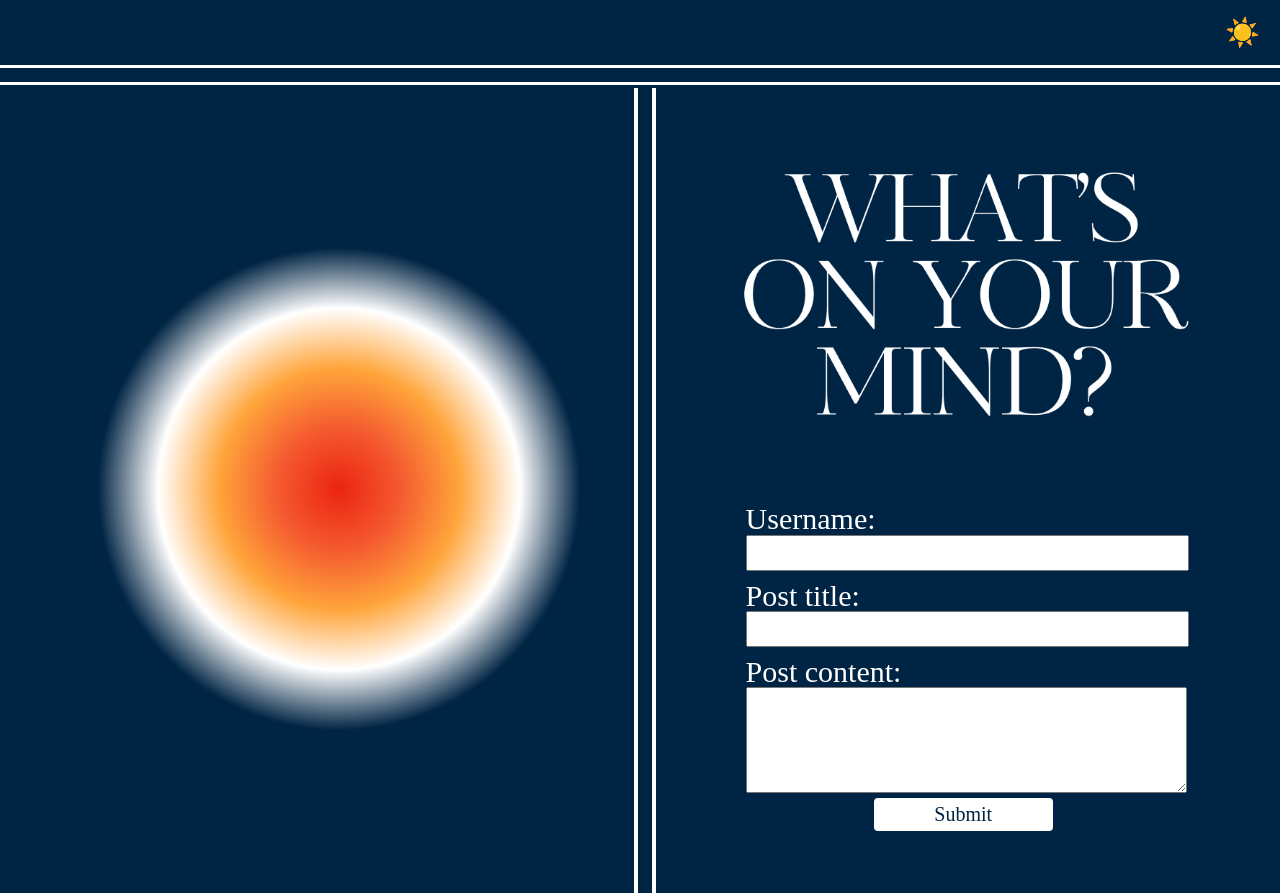
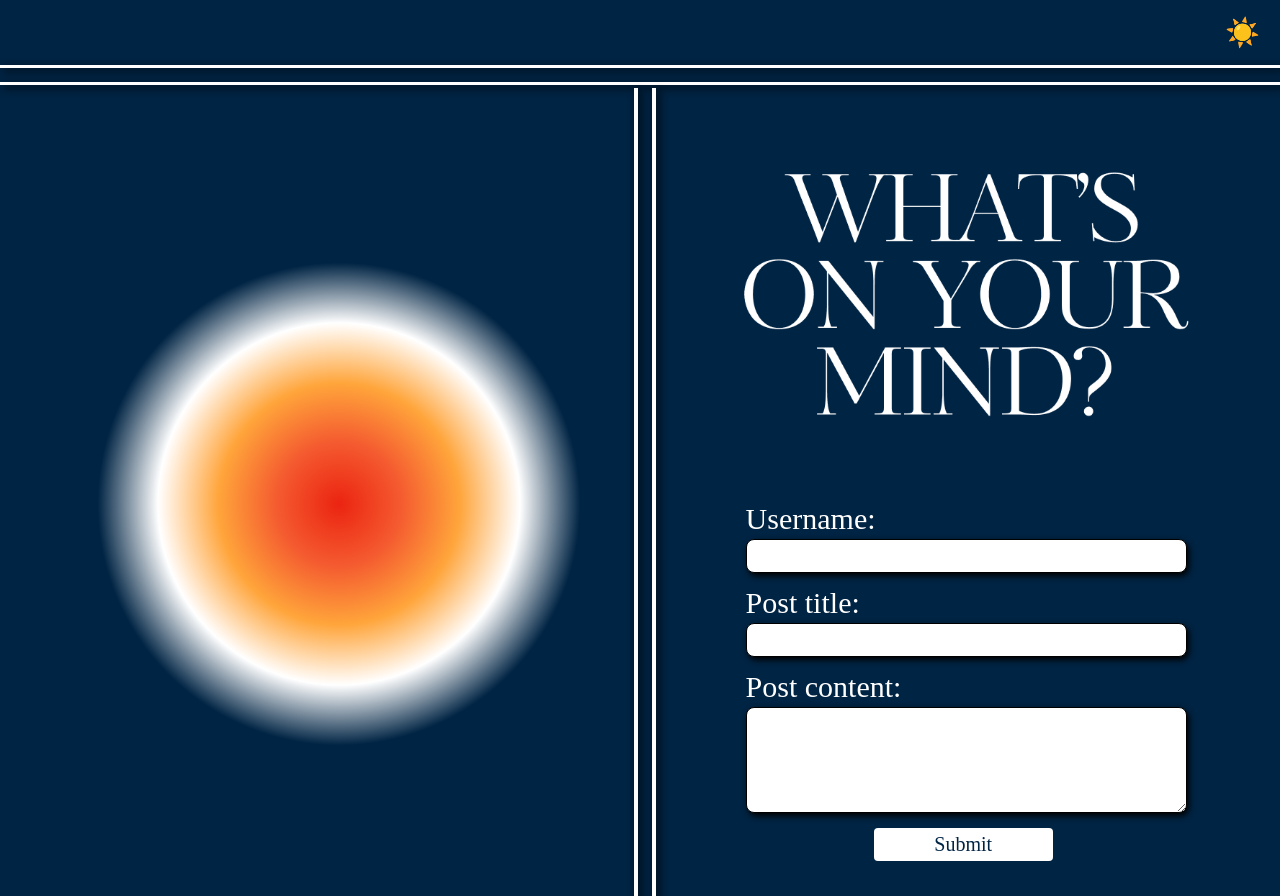
Before and after one commit to gcbel/cu-blog, a plain HTML site: page index.html in a window 1280 px wide. Shown: the top 896 px of the page. Drawn offline with Linux system fonts and the light colour scheme.

Commit message:
add drop shadows

```diff
--- a/assets/css/form.css
+++ b/assets/css/form.css
@@ -11,7 +11,15 @@
     height: 30px;
     width: 76vw; /* Change width of text boxes */
     min-width: 140px;
-    margin: 0px 0px 10px 0px;
+    margin: 5px 0px 15px 0px;
+    border: 1.5px solid var(--secondary-light);
+    border-radius: 8px;
+    filter: drop-shadow(gray 1px 1px 1px);
+}
+
+.dark .text .text-boxes input {
+    border: 1.5px solid black;
+    filter: drop-shadow(black 2px 3px 3px);
 }
 
 .text .text-boxes textarea#post-content {
@@ -19,6 +27,15 @@
     height: 100px; /* Change height of content box */
     width: 76vw;
     min-width: 140px;
+    margin: 5px 0px 10px 0px;
+    border: 1.5px solid var(--secondary-light);
+    border-radius: 8px;
+    filter: drop-shadow(gray 1.5px 1.5px 2px);
+}
+
+.dark .text .text-boxes textarea#post-content {
+    border: 1.5px solid black;
+    filter: drop-shadow(black 2px 3px 3px);
 }
 
 /*** SUBHEADINGS ***/
--- a/assets/css/styles.css
+++ b/assets/css/styles.css
@@ -77,10 +77,12 @@ header {
 hr {
     background-color: var(--secondary-light);
     border: 0px;
+    filter: drop-shadow(gray 1px 1px 2px);
 }
 
 .dark hr {
     background-color: var(--secondary-dark);
+    filter: drop-shadow(black 3px 3px 4px);
 }
 
 hr#hl1, hr#hl3 {
--- a/assets/js/form.js
+++ b/assets/js/form.js
@@ -1,4 +1,4 @@
-/* Global variables */
+/* VARIABLES */
 const submit = document.querySelector('.submit');
 const nameRequired = document.querySelector("#name-required");
 const titleRequired = document.querySelector("#title-required");
@@ -7,6 +7,43 @@ const hl2 = document.querySelector('#hl2');
 const hl3 = document.querySelector('#hl3');
 const vl = document.querySelector('.vl');
 
+/* FUNCTIONS */
+/* Check to ensure all input areas have content */
+function checkCompleted (name, postTitle, postContent) {
+    let formCompleted = true;
+    if (name.length === 0) {
+        nameRequired.style.display = 'inline';
+        formCompleted = false;
+    } else {
+        nameRequired.style.display = 'none';
+    }
+
+    if (postTitle.length === 0) {
+        titleRequired.style.display = 'inline';
+        formCompleted = false;
+    } else {
+        titleRequired.style.display = 'none';
+    }
+
+    if (postContent.length === 0) {
+        postRequired.style.display = 'inline';
+        formCompleted = false;
+    } else {
+        postRequired.style.display = 'none';
+    }
+    return formCompleted;
+}
+
+/* Get correct vertical line height and full background */
+function adjustVerticalLineHeight() {
+    // Get height between horizontal lines to make length of vertical lines
+    const hl2Height = hl2.getBoundingClientRect().bottom;
+    const hl3Height = hl3.getBoundingClientRect().top;
+    const height = hl3Height - hl2Height + 1;
+    vl.style.height = height + 'px';
+}
+
+/* EVENT LISTENERS */
 /* Submitting the form */
 submit.addEventListener('click', function(event) {
     event.preventDefault();
@@ -53,41 +90,6 @@ submit.addEventListener('click', function(event) {
     window.location.href = "blog.html";
 })
 
-/* Check to ensure all input areas have content */
-function checkCompleted (name, postTitle, postContent) {
-    let formCompleted = true;
-    if (name.length === 0) {
-        nameRequired.style.display = 'inline';
-        formCompleted = false;
-    } else {
-        nameRequired.style.display = 'none';
-    }
-
-    if (postTitle.length === 0) {
-        titleRequired.style.display = 'inline';
-        formCompleted = false;
-    } else {
-        titleRequired.style.display = 'none';
-    }
-
-    if (postContent.length === 0) {
-        postRequired.style.display = 'inline';
-        formCompleted = false;
-    } else {
-        postRequired.style.display = 'none';
-    }
-    return formCompleted;
-}
-
-/* Get correct vertical line height and full background */
-function adjustVerticalLineHeight() {
-    // Get height between horizontal lines to make length of vertical lines
-    const hl2Height = hl2.getBoundingClientRect().bottom;
-    const hl3Height = hl3.getBoundingClientRect().top;
-    const height = hl3Height - hl2Height + 1;
-    vl.style.height = height + 'px';
-}
-
 /* Adjust vertical line height on window load and resize */
 window.onload = adjustVerticalLineHeight;
 window.onresize = adjustVerticalLineHeight;
```
Also changed, not shown: assets/css/blog.css (+7 -3 lines).
